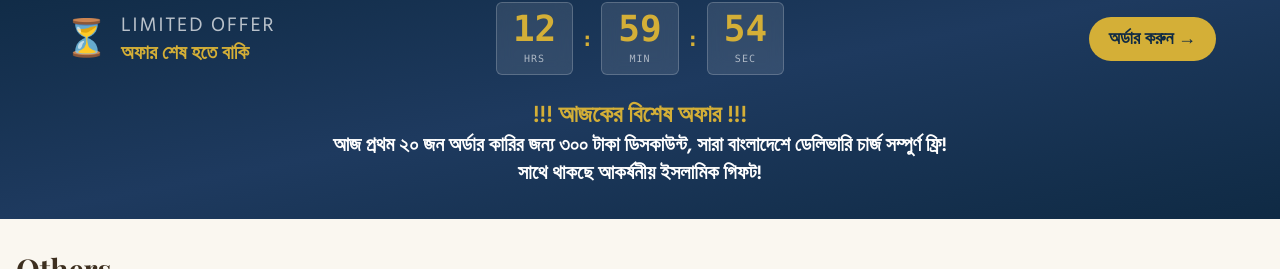
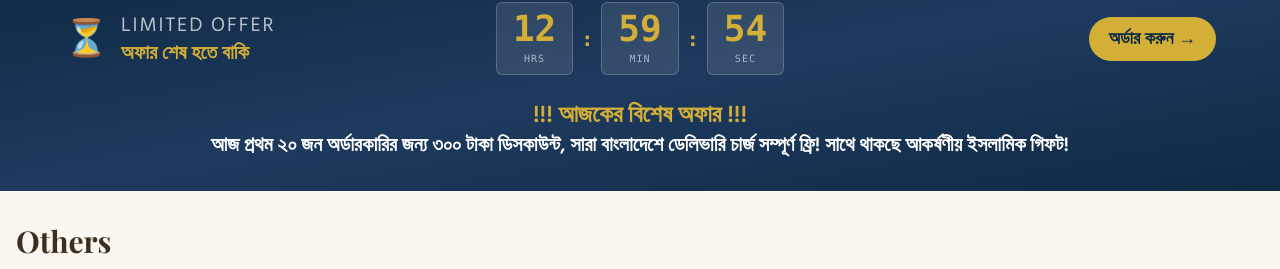
Before and after one commit to saheen-shuvo/barakah-ecommerce-project, a Next.js app in the folder barakah-client/: page /category/others/natural in a window 1280 px wide. Shown: the part 111-380 px from the top of the page. Built offline with nearby package versions, Linux system fonts and the light colour scheme; no server answers.

Commit message:
Offer Based on Category and Sub

```diff
--- a/barakah-client/src/app/category/[main]/[sub]/page.js
+++ b/barakah-client/src/app/category/[main]/[sub]/page.js
@@ -31,7 +31,7 @@ export default async function CategoryPage({ params }) {
 
   return (
     <main className="bg-[#faf7f0] min-h-screen pb-10">
-      <OfferCountdown></OfferCountdown>
+      <OfferCountdown category={main} subcategory={sub} />
       <div className="max-w-7xl mx-auto px-4 pt-8">
         {/* Title */}
         <h1 className="text-3xl font-bold mb-6 capitalize">
--- a/barakah-client/src/components/products/OfferCountdown.jsx
+++ b/barakah-client/src/components/products/OfferCountdown.jsx
@@ -2,8 +2,9 @@
 import { useCart } from "@/contexts/CartContext";
 import { useRouter } from "next/navigation";
 import React, { useEffect, useState } from "react";
+import { offers } from "@/config/offers";
 
-export default function OfferCountdown({ product }) {
+export default function OfferCountdown({ product, category, subcategory }) {
   const router = useRouter();
   const { addToCart, clearCart } = useCart();
   const [timeLeft, setTimeLeft] = useState({
@@ -11,6 +12,29 @@ export default function OfferCountdown({ product }) {
     m: 59,
     s: 59,
   });
+
+  let offerKey = "default";
+
+  // Category page
+  if (category === "others" && subcategory === "islamic") {
+    offerKey = "islamic";
+  }
+
+  if(category === "others" && subcategory === "others") {
+    offerKey = "others";
+  }
+
+  // Product details page
+  if (product?.category === "others" && product?.subcategory === "islamic") {
+    offerKey = "islamic";
+  }
+
+  // Product details page
+  if (product?.category === "others" && product?.subcategory === "others") {
+    offerKey = "others";
+  }
+
+  const offer = offers[offerKey];
 
   useEffect(() => {
     const timer = setInterval(() => {
@@ -112,12 +136,10 @@ export default function OfferCountdown({ product }) {
       {/* Bottom Offer Bar */}
       <div className=" text-white text-center text-xl font-semibold pb-8">
         <span className="text-2xl text-[#d4af37]">
-          !!! আজকের বিশেষ অফার !!!
+          {offer.title}
         </span>{" "}
         <br></br>
-        আজ প্রথম ২০ জন অর্ডার কারির জন্য ৩০০ টাকা ডিসকাউন্ট, সারা বাংলাদেশে
-        ডেলিভারি চার্জ সম্পুর্ণ ফ্রি!
-        <br></br> সাথে থাকছে আকর্ষনীয় ইসলামিক গিফট!
+        {offer.text}
       </div>
     </section>
   );
--- a/barakah-client/src/components/products/ProductCard.jsx
+++ b/barakah-client/src/components/products/ProductCard.jsx
@@ -47,7 +47,7 @@ export default function ProductCard({ product }) {
                 ? "bg-red-500 text-white"
                 : product.badge === "New"
                   ? "bg-[#d4af37] text-white"
-                  : "bg-[#0f2a44] text-white"
+                  : "bg-red-500 text-white"
             }`}
           >
             {product.badge}
--- /dev/null
+++ b/barakah-client/src/config/offers.js
@@ -0,0 +1,16 @@
+export const offers = {
+  islamic: {
+    title: "!!! আজকের বিশেষ অফার !!!",
+    text: "আজ প্রথম ২০ জন অর্ডারকারির জন্য ৩০০ টাকা ডিসকাউন্ট, সারা বাংলাদেশে ডেলিভারি চার্জ সম্পূর্ণ ফ্রি! সাথে থাকছে একটি মার্কার ফ্রি!",
+  },
+
+  others: {
+    title: "!!! আজকের বিশেষ অফার !!!",
+    text: "আজ প্রথম ২০ জন অর্ডারকারির জন্য ৩০০ টাকা ডিসকাউন্ট, সারা বাংলাদেশে ডেলিভারি চার্জ সম্পূর্ণ ফ্রি!",
+  },
+
+  default: {
+    title: "!!! আজকের বিশেষ অফার !!!",
+    text: "আজ প্রথম ২০ জন অর্ডারকারির জন্য ৩০০ টাকা ডিসকাউন্ট, সারা বাংলাদেশে ডেলিভারি চার্জ সম্পূর্ণ ফ্রি! সাথে থাকছে আকর্ষণীয় ইসলামিক গিফট!",
+  },
+};
```
